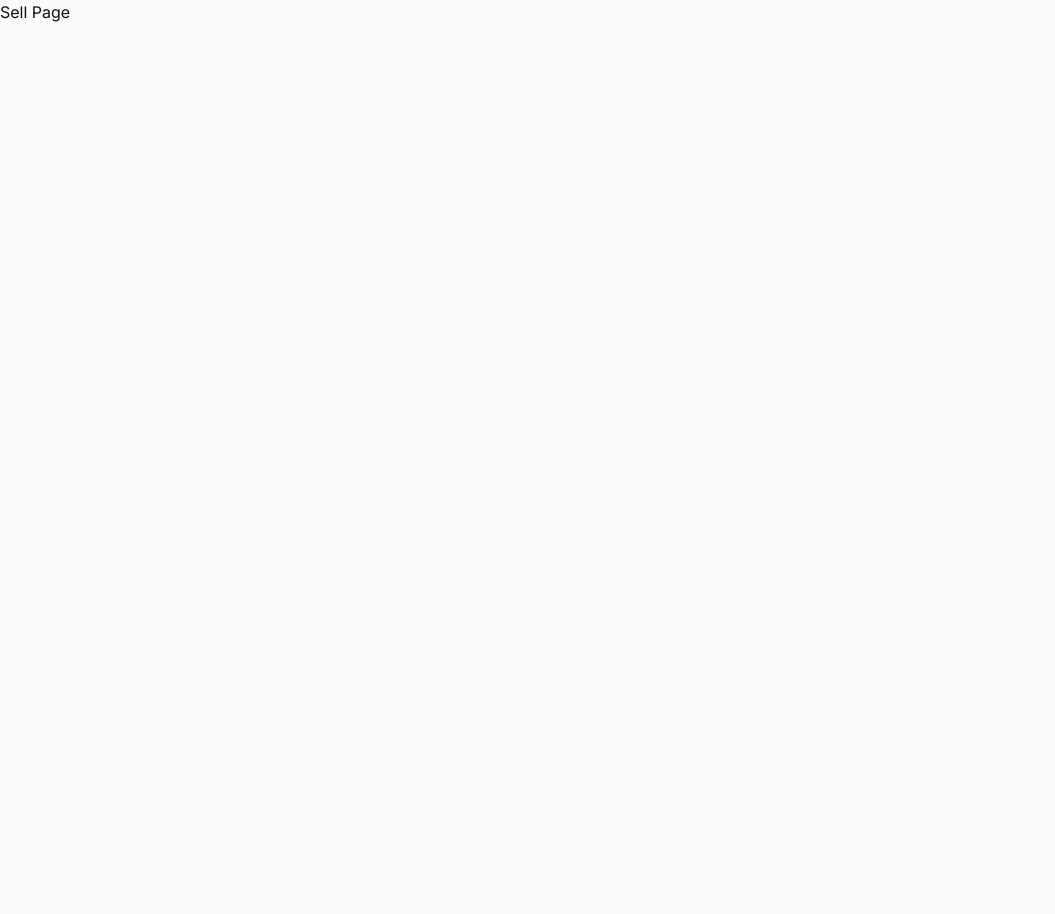
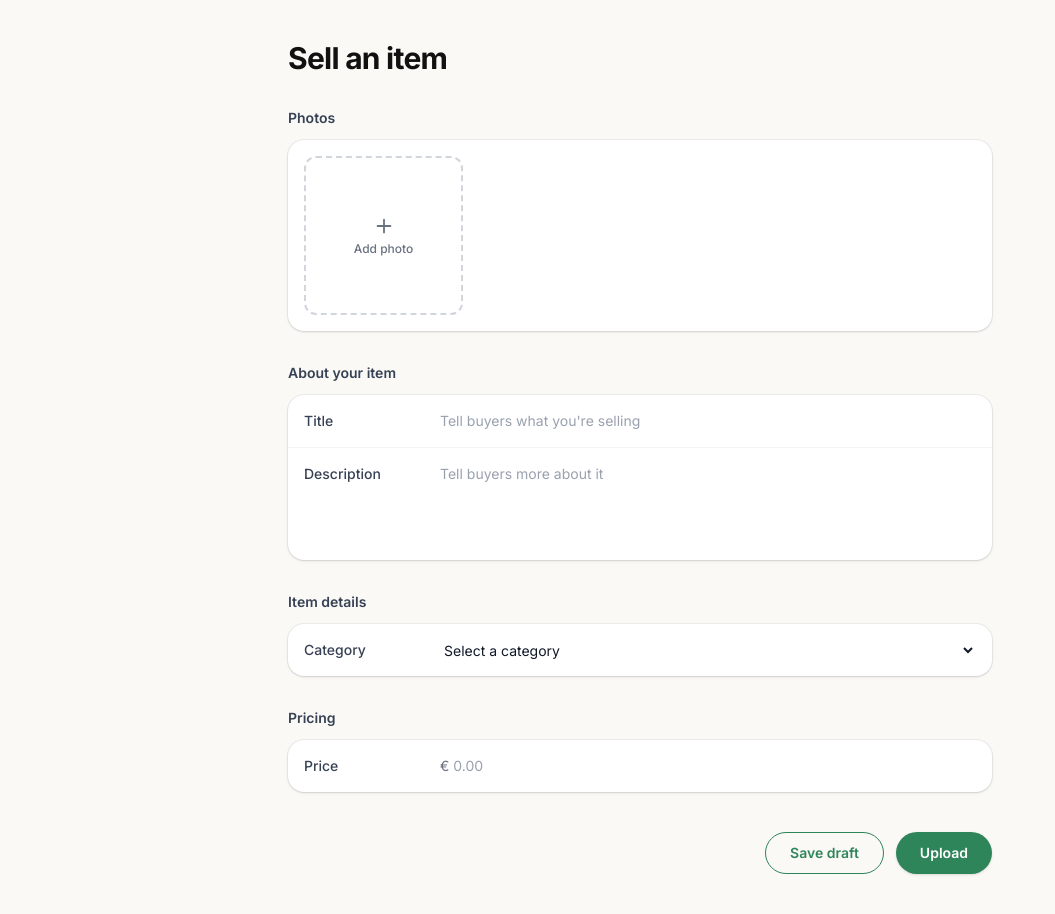
Before and after one commit to AJ-SAAS/Bazaaric, a Next.js app: page /sell in a window 1280 px wide. Shown: the top 914 px of the page, without its empty margins (0-1055 px from the left). Before the commit the page ends 800 px from the top, so only its background shows below. Built offline with nearby package versions, Linux system fonts and the light colour scheme.

Commit message:
feat: add sell page layout

```diff
--- a/app/sell/page.tsx
+++ b/app/sell/page.tsx
@@ -1,3 +1,280 @@
+"use client";
+
+import { useState } from "react";
+import { Plus, X } from "lucide-react";
+
+const categories = [
+  "Fashion",
+  "Electronics",
+  "Home",
+  "Sports",
+  "Kids",
+  "Other",
+];
+
 export default function SellPage() {
-  return <div>Sell Page</div>;
+  const [photos, setPhotos] = useState<string[]>([]);
+  const [title, setTitle] = useState("");
+  const [description, setDescription] = useState("");
+  const [category, setCategory] = useState("");
+  const [price, setPrice] = useState("");
+
+  function handlePhotoUpload(e: React.ChangeEvent<HTMLInputElement>) {
+    const files = e.target.files;
+    if (!files) return;
+
+    const newPhotos = Array.from(files).map((file) =>
+      URL.createObjectURL(file)
+    );
+    setPhotos((prev) => [...prev, ...newPhotos].slice(0, 8));
+  }
+
+  function removePhoto(index: number) {
+    setPhotos((prev) => prev.filter((_, i) => i !== index));
+  }
+
+  return (
+    <main className="min-h-screen bg-[#faf9f6] pb-28 md:pb-12">
+      <div className="mx-auto max-w-md md:max-w-3xl px-4 md:px-8 pt-6 md:pt-10">
+        <h1 className="text-2xl md:text-3xl font-bold tracking-tight">
+          Sell an item
+        </h1>
+
+        {/* Photos */}
+        <section className="mt-8">
+          <h2 className="mb-3 text-sm font-semibold text-gray-700">
+            Photos
+          </h2>
+
+          <div
+            className="
+              rounded-2xl
+              bg-white
+              p-4
+              shadow-sm
+              ring-1
+              ring-black/5
+            "
+          >
+            <div className="grid grid-cols-3 sm:grid-cols-4 gap-3">
+              {photos.map((photo, i) => (
+                <div
+                  key={i}
+                  className="relative aspect-square rounded-xl overflow-hidden bg-gray-100"
+                >
+                  <img
+                    src={photo}
+                    alt={`Upload ${i + 1}`}
+                    className="h-full w-full object-cover"
+                  />
+                  <button
+                    onClick={() => removePhoto(i)}
+                    className="
+                      absolute
+                      right-1
+                      top-1
+                      flex
+                      h-6
+                      w-6
+                      items-center
+                      justify-center
+                      rounded-full
+                      bg-black/60
+                      text-white
+                    "
+                  >
+                    <X size={14} />
+                  </button>
+                </div>
+              ))}
+
+              {photos.length < 8 && (
+                <label
+                  className="
+                    flex
+                    aspect-square
+                    cursor-pointer
+                    flex-col
+                    items-center
+                    justify-center
+                    gap-1
+                    rounded-xl
+                    border-2
+                    border-dashed
+                    border-gray-300
+                    text-gray-500
+                    transition
+                    hover:border-[#2F855A]
+                    hover:text-[#2F855A]
+                  "
+                >
+                  <Plus size={22} />
+                  <span className="text-xs font-medium">Add photo</span>
+                  <input
+                    type="file"
+                    accept="image/*"
+                    multiple
+                    onChange={handlePhotoUpload}
+                    className="hidden"
+                  />
+                </label>
+              )}
+            </div>
+          </div>
+        </section>
+
+        {/* About your item */}
+        <section className="mt-8">
+          <h2 className="mb-3 text-sm font-semibold text-gray-700">
+            About your item
+          </h2>
+
+          <div
+            className="
+              rounded-2xl
+              bg-white
+              shadow-sm
+              ring-1
+              ring-black/5
+              divide-y
+              divide-gray-100
+            "
+          >
+            <div className="flex flex-col sm:flex-row sm:items-center gap-2 px-4 py-4">
+              <label className="w-full sm:w-32 text-sm font-medium text-gray-700 shrink-0">
+                Title
+              </label>
+              <input
+                type="text"
+                value={title}
+                onChange={(e) => setTitle(e.target.value)}
+                placeholder="Tell buyers what you're selling"
+                className="w-full bg-transparent text-sm outline-none placeholder:text-gray-400"
+              />
+            </div>
+
+            <div className="flex flex-col sm:flex-row sm:items-start gap-2 px-4 py-4">
+              <label className="w-full sm:w-32 text-sm font-medium text-gray-700 shrink-0">
+                Description
+              </label>
+              <textarea
+                value={description}
+                onChange={(e) => setDescription(e.target.value)}
+                placeholder="Tell buyers more about it"
+                rows={4}
+                className="w-full resize-none bg-transparent text-sm outline-none placeholder:text-gray-400"
+              />
+            </div>
+          </div>
+        </section>
+
+        {/* Item details */}
+        <section className="mt-8">
+          <h2 className="mb-3 text-sm font-semibold text-gray-700">
+            Item details
+          </h2>
+
+          <div
+            className="
+              rounded-2xl
+              bg-white
+              shadow-sm
+              ring-1
+              ring-black/5
+            "
+          >
+            <div className="flex flex-col sm:flex-row sm:items-center gap-2 px-4 py-4">
+              <label className="w-full sm:w-32 text-sm font-medium text-gray-700 shrink-0">
+                Category
+              </label>
+              <select
+                value={category}
+                onChange={(e) => setCategory(e.target.value)}
+                className="w-full bg-transparent text-sm outline-none text-gray-900"
+              >
+                <option value="" disabled>
+                  Select a category
+                </option>
+                {categories.map((c) => (
+                  <option key={c} value={c}>
+                    {c}
+                  </option>
+                ))}
+              </select>
+            </div>
+          </div>
+        </section>
+
+        {/* Pricing */}
+        <section className="mt-8">
+          <h2 className="mb-3 text-sm font-semibold text-gray-700">
+            Pricing
+          </h2>
+
+          <div
+            className="
+              rounded-2xl
+              bg-white
+              shadow-sm
+              ring-1
+              ring-black/5
+            "
+          >
+            <div className="flex flex-col sm:flex-row sm:items-center gap-2 px-4 py-4">
+              <label className="w-full sm:w-32 text-sm font-medium text-gray-700 shrink-0">
+                Price
+              </label>
+              <div className="flex items-center gap-1 w-full">
+                <span className="text-sm text-gray-500">€</span>
+                <input
+                  type="number"
+                  value={price}
+                  onChange={(e) => setPrice(e.target.value)}
+                  placeholder="0.00"
+                  className="w-full bg-transparent text-sm outline-none placeholder:text-gray-400"
+                />
+              </div>
+            </div>
+          </div>
+        </section>
+
+        {/* Actions */}
+        <div className="mt-10 flex justify-end gap-3">
+          <button
+            className="
+              rounded-full
+              border
+              border-[#2F855A]
+              px-6
+              py-2.5
+              text-sm
+              font-semibold
+              text-[#2F855A]
+              transition
+              hover:bg-[#2F855A]/5
+            "
+          >
+            Save draft
+          </button>
+
+          <button
+            className="
+              rounded-full
+              bg-[#2F855A]
+              px-6
+              py-2.5
+              text-sm
+              font-semibold
+              text-white
+              shadow-sm
+              transition
+              hover:bg-[#276749]
+            "
+          >
+            Upload
+          </button>
+        </div>
+      </div>
+    </main>
+  );
 }
```
